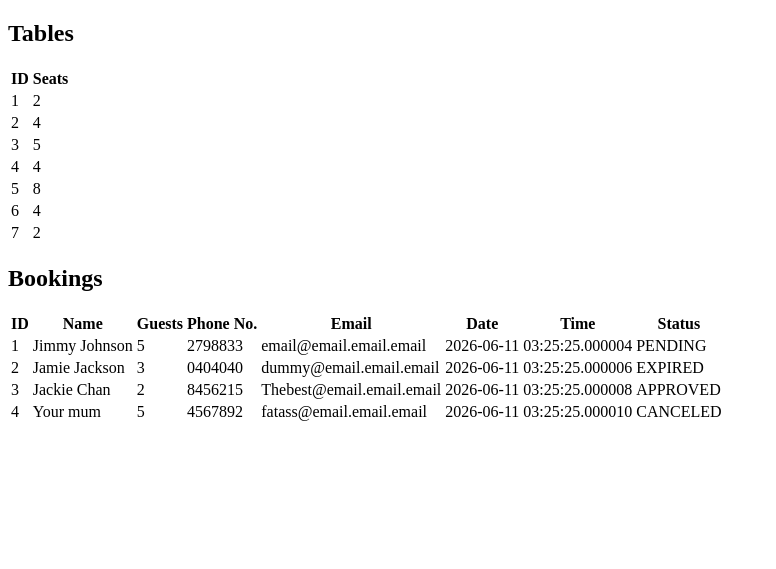
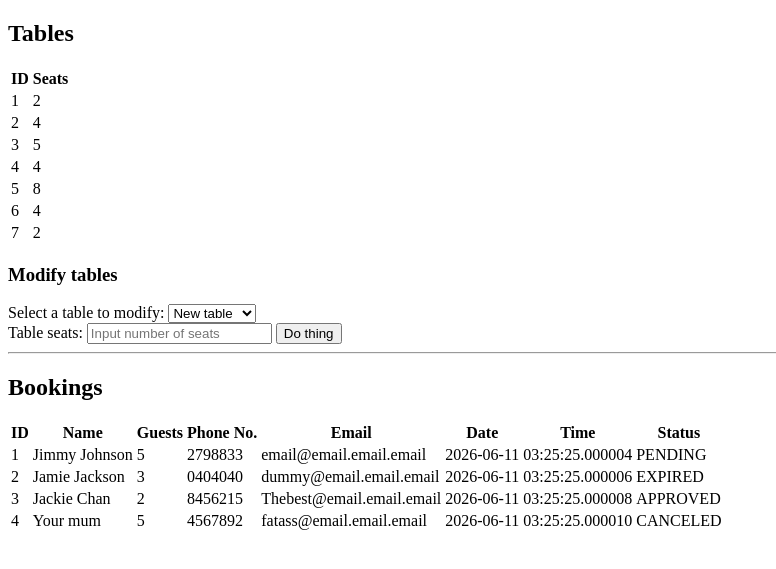
Before and after one commit to CK-UBacc/203.2-Restaurant-Booking-System, a Flask app: page /dummyData in a window 1280 px wide. Shown: the top 569 px of the page, without its empty margins (0-776 px from the left). Run offline with Flask 3, Linux system fonts and the light colour scheme.

Commit message:
11/06/26 in Class work
- Added 404 and 500 error handlers (Still needs an html page to display)
- Added table modification form to dummyDataDisplay
- Added import url_for, redirect
- Renamed class Tables to Table
- Renamed class Bookings to Booking
- Added test table updating function

```diff
--- a/app.py
+++ b/app.py
@@ -1,4 +1,4 @@
-from flask import Flask, render_template, redirect
+from flask import Flask, render_template, redirect, url_for, request
 from flask_sqlalchemy import SQLAlchemy
 import os
 import datetime
@@ -16,7 +16,7 @@
 #
 # Don't know if this could be used to create different tables for different restaurants. I'll figure it out
 #-------------------------------------------------------------------------------------------------------
-class Tables(database.Model):
+class Table(database.Model):
     __tablename__ = "tables"
 
     id = database.Column(database.Integer, primary_key=True)
@@ -26,7 +26,7 @@
         return f"{self.id}: {self.seats}"
 
 
-class Bookings(database.Model):
+class Booking(database.Model):
     __tablename__ = "bookings"
 
     id = database.Column(database.Integer, primary_key=True)
@@ -59,17 +59,17 @@
         database.create_all()
 
         dummyTables = [
-            Tables(seats=2),
-            Tables(seats=4),
-            Tables(seats=5),
-            Tables(seats=4),
-            Tables(seats=8),
-            Tables(seats=4),
-            Tables(seats=2)
+            Table(seats=2),
+            Table(seats=4),
+            Table(seats=5),
+            Table(seats=4),
+            Table(seats=8),
+            Table(seats=4),
+            Table(seats=2)
         ]
 
         dummyBookings = [
-            Bookings(
+            Booking(
                 name="Jimmy Johnson",
                 guestCount=5,
                 phone="2798833",
@@ -77,28 +77,28 @@
                 date=datetime.date.today(),
                 time=datetime.datetime.now().time(),
                 status="PENDING"),
-            Bookings(
+            Booking(
                 name="Jamie Jackson",
                 guestCount=3,
                 phone="0404040",
                 email="dummy@email.email.email",
-                date=datetime.datetime.now().date(),
+                date=datetime.date.today(),
                 time=datetime.datetime.now().time(),
                 status="EXPIRED"),
-            Bookings(
+            Booking(
                 name="Jackie Chan",
                 guestCount=2,
                 phone="8456215",
                 email="Thebest@email.email.email",
-                date=datetime.datetime.now().date(),
+                date=datetime.date.today(),
                 time=datetime.datetime.now().time(),
                 status="APPROVED"),
-            Bookings(
+            Booking(
                 name="Your mum",
                 guestCount=5,
                 phone="4567892",
                 email="fatass@email.email.email",
-                date=datetime.datetime.now().date(),
+                date=datetime.date.today(),
                 time=datetime.datetime.now().time(),
                 status="CANCELED")
         ]
@@ -143,7 +143,7 @@
     Returns:
     render_template: template for the booking form
     '''
-    return render_template("booking.html", id=id) #I don't know if all of this will be needed but whatever.
+    return render_template("booking.html", id=id) #I don't know if the id will be needed but whatever.
 
 @app.route("/dashboard/<int:id>", methods=["GET"]) #NEEDS: HTML pass, code  # ID may not be needed in the URL
 def dashboard(id):
@@ -160,7 +160,7 @@
 
     return render_template("dashboard.html")
 
-@app.route("/dummyData")
+@app.route("/dummyData", methods=["GET"])
 def dummyData():
     '''
     Just refreshing my knowledge on how to send data to an HTML page in flask
@@ -171,10 +171,66 @@
     Returns:
     render_template: the dummy template with the data
     '''
-    tables = Tables.query.all()
-    bookings = Bookings.query.all()
-    return render_template("dummyDataDisplay.html", tables=tables, bookings=bookings)
+    tables = Table.query.all()
+    bookings = Booking.query.all()
+    return render_template("dummyDataDisplay.html",
+                           tables=tables,
+                           bookings=bookings
+                           )
 
+@app.route("/updateDummyTables", methods=["POST"]) # NEEDS Data validation pass
+def dummyTablesUpdate():
+    '''
+    Adds or edits a table based on input from page
+
+    Args:
+    None
+
+    Returns:
+    redirect: Redirects to dummy data page
+    '''
+    if request.method == "POST":
+        try:
+            table = int(request.form.get("selectedTable"))
+            seats = int(request.form.get("seatsInput"))
+            print(f"\tGot table no: {table}\n\tSeats: {seats}")
+
+
+            if table == -1:
+                newTable = Table(seats = seats)
+                database.session.add(newTable)
+            else:
+                table = Table.query.get_or_404(table)
+                table.seats = seats
+
+            database.session.commit()
+        except Exception as e:
+            print(f"ERROR! {str(e)}")
+
+    return redirect(url_for("dummyData"))
+
+#-------------------------------------------------------------------------------------------------------
+# Error Handling
+#-------------------------------------------------------------------------------------------------------
+@app.errorhandler(404) # HTML page needs to be done
+def notFound(error):
+    return render_template("error.html", code=404, message="Page not found."), 404
+
+@app.errorhandler(500) # HTML page needs to be done
+def internalError(error):
+    database.session.rollback()
+    return render_template("error.html", code=500, message="Internal server error"), 500
+
+# For some reason the web page was trying to automaticaly get an icon that didn't exist.
+# Didn't cause any crashes or problems but it was cluttering up the terminal so this stops that.
+# Remove this when we get an icon
+@app.route("/favicon.ico")
+def favicon():
+    return "", 204
+
+#-------------------------------------------------------------------------------------------------------
+# Main
+#-------------------------------------------------------------------------------------------------------
 if __name__ == "__main__":
     initializeDummyDatabase()
 
--- a/templates/dummyDataDisplay.html
+++ b/templates/dummyDataDisplay.html
@@ -1,11 +1,15 @@
 <!DOCTYPE html>
 <html>
     <head>
-
+        <meta charset="UTF-8">
+        <meta name="viewport" content="width=device-width", initial-scale="1.0">
+        <title>{% block title %}Default page title{% endblock %}</title>
+        <link rel="stylesheet" href="/static/style.css">
     </head>
 
     <body>
         <h2>Tables</h2>
+        {% if tables %}
         <table>
             <thead>
                 <tr>
@@ -23,8 +27,31 @@
                 {% endfor %}
             </tbody>
         </table>
+        {% else %}
+        <p>No table data available.</p>
+        {% endif %}
 
+        <h3>Modify tables</h3>
+        <label for="selectedTable">Select a table to modify: </label>
+        <select name="selectedTable" form="tableInputs">
+            <option value="-1">New table</option>
+            {% for table in tables %}
+            <option value="{{ table.id }}">Table no: {{ table.id }}</option>
+            {% endfor %}
+        </select>
+
+        <form id="tableInputs"
+                method="POST"
+                action="{{ url_for('dummyTablesUpdate') }}">
+            <label for="seatsInput">Table seats:</label>
+            <input type="text" id="seatsInput" name="seatsInput" placeholder="Input number of seats" required>
+            <input type="submit" value="Do thing">
+        </form>
+
+        <hr>
         <h2>Bookings</h2>
+        <div class="dummyBookings" style="display: flex;">
+            {% if bookings %}
             <table>
                 <thead>
                     <th>ID</th>
@@ -52,6 +79,10 @@
                     {% endfor %}
                 </tbody>
             </table>
+            {% else %}
+            <p>No booking data available.</p>
+            {% endif %}
+        </div>
 
 
     </body>
```
Also changed, not shown: templates/dummyAdd.html (added, +7 -0 lines), templates/error.html (added). Lines whose indentation alone changed are shown as unchanged.
